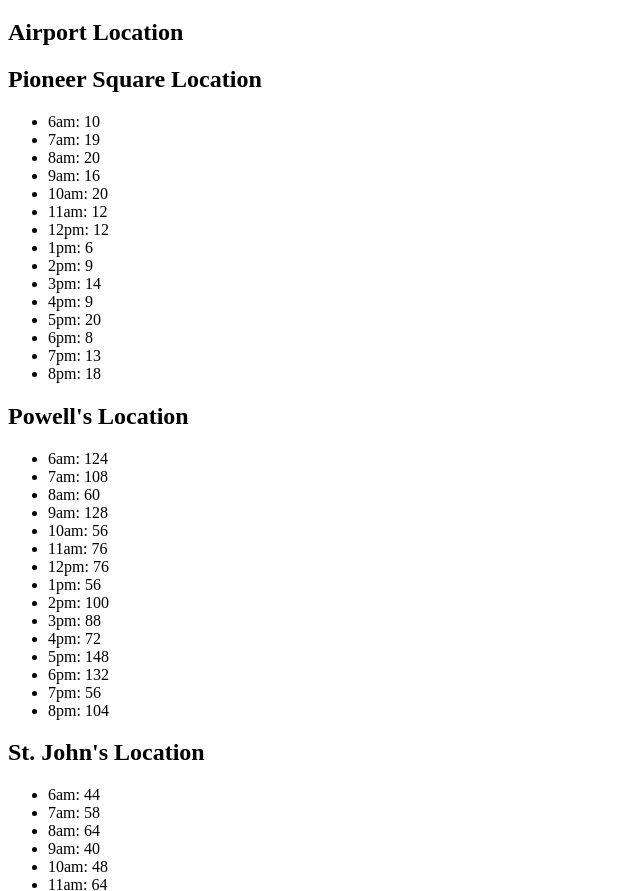
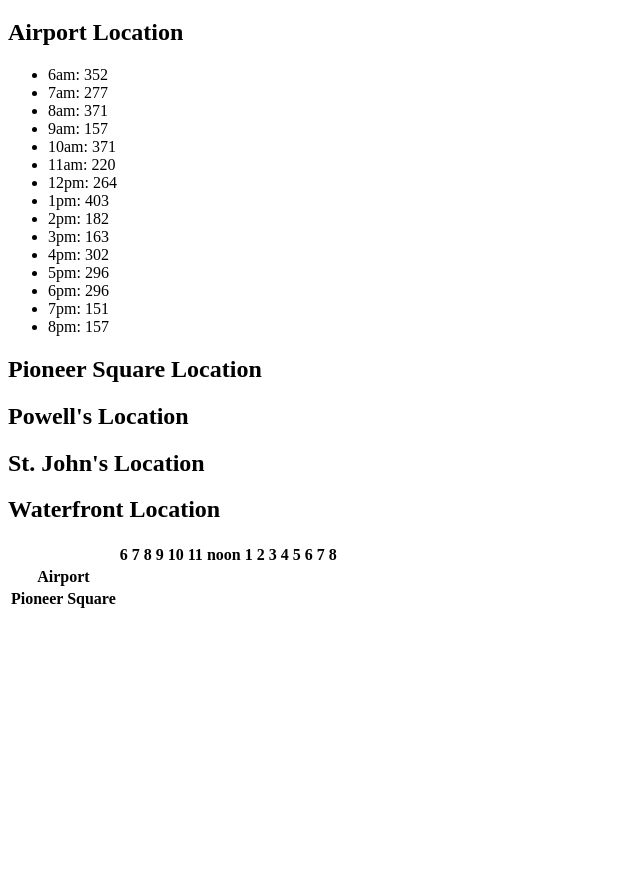
Before and after one commit to vlsiira/cookie-stand, a plain HTML site: page sales.html in a window 1280 px wide. Shown: the part 61-952 px from the top of the page, without its empty margins (0-640 px from the left). After the commit the page ends 800 px from the top, so only its background shows below. Drawn offline with Linux system fonts and the light colour scheme.

Commit message:
airport location list appears

```diff
--- a/app.js
+++ b/app.js
@@ -26,13 +26,19 @@
 
 ///////////////Constructor/////////////////////////////////////////////////
 
-function CookieStand (minHrlyCust, maxHrlyCust, avgCookiesCust, amntCookiesPurch, hourOfDay) {
+function CookieStand (minHrlyCust, maxHrlyCust, avgCookiesCust) {
     this.minHrlyCust = minHrlyCust;
     this.maxHrlyCust = maxHrlyCust;
     this.avgCookiesCust = avgCookiesCust;
-    this.amntCookiesPurch = amntCookiesPurch;
-    this.hourOfDay = hourOfDay;
+    this.amntCookiesPurch = [];
+    this.hourOfDay = ['6am: ', '7am: ', '8am: ', '9am: ', '10am: ', '11am: ', '12pm: ', '1pm: ', '2pm: ', '3pm: ', '4pm: ', '5pm: ', '6pm: ', '7pm: ', '8pm: '];
 }
+
+// This method was working, then it stopped working (I got undefined when calling airportLoc.calc();
+// in console).  Then I added line the return, and I got an array when calling the method, but it's not
+// working the way it's supposed to.
+
+// ^^^TODO push random customer number * avg cookie number into amount cookies array
 
 CookieStand.prototype.calc = function () {
     let min = Math.ceil(this.minHrlyCust);
@@ -45,134 +51,148 @@ CookieStand.prototype.calc = function () {
     }
 }
 
-// CookieStand.prototype.list = function () {
-//     for (let i = 0; i < airportLoc.hourOfDay.length; i++) {
-//         const airport = document.getElementById('airport');
-//         const newLi = document.createElement('li');
-//         newLi.textContent = airportLoc.hourOfDay[i] + airportLoc.amntCookiesPurch[i];
-//         airport.appendChild(newLi);
-//     }
-// }
+CookieStand.prototype.list = function () {
+    for (let i = 0; i < 15; i++) {
+        const airport = document.getElementById('airport');
+        const newLi = document.createElement('li');
+        newLi.textContent = this.hourOfDay[i] + this.amntCookiesPurch[i];
+        airport.appendChild(newLi);
+    }
+}
 
-const airportLoc = new CookieStand(23, 65, 6.3, [], ['6am: ', '7am: ', '8am: ', '9am: ', '10am: ', '11am: ', '12pm: ', '1pm: ', '2pm: ', '3pm: ', '4pm: ', '5pm: ', '6pm: ', '7pm: ', '8pm: ']);
+// ^^^TODO make the above info appear in list form
+
+const airportLoc = new CookieStand(23, 65, 6.3);
 airportLoc.calc();
+airportLoc.list();
 
-//##################### Practice #####################################################################
+///////////////////////////////////////////////////////////////////////////////////////
 
-// object literal- this worked
 
-// const basket = {
-//     name: 'gift basket',
-//     apples: 6,
-//     bananas: 3,
-//     log: function () {
-//         console.log(this.name);
+
+
+// TODO create table
+//       -make data display in table
+
+// TODO create new instances of CookieStand for other stores
+
+// TODO calculate totals for each store
+
+// const pioneerSqLoc = {
+//     minHrlyCust: 3,
+//     maxHrlyCust: 24,
+//     avgCookiesCust: 1.2,
+//     getRandomNum: function () {
+//         this.minHrlyCust = Math.ceil(this.minHrlyCust);
+//         this.maxHrlyCust = Math.floor(this.maxHrlyCust);
+//         for (let i = 0; i < this.hourOfDay.length; i++) {
+//             this.amntCookiesPurch.push((Math.floor(Math.random() * (this.maxHrlyCust - this.minHrlyCust + 1)) + this.minHrlyCust) * Math.round(this.avgCookiesCust));
+//         }
+//         for(let i = 0; i < pioneerSqLoc.hourOfDay.length; i++) {
+//             const pioneerSq = document.getElementById('pioneerSq');
+//             const secondLi = document.createElement('li');
+//             secondLi.textContent = pioneerSqLoc.hourOfDay[i] + pioneerSqLoc.amntCookiesPurch[i];
+//             pioneerSq.appendChild(secondLi);
+//         }
 //     },
-//     addFruit: function () {
-//         return this.apples + this.bananas;
-//     }
+//     amntCookiesPurch: [],
+//     hourOfDay: ['6am: ', '7am: ', '8am: ', '9am: ', '10am: ', '11am: ', '12pm: ', '1pm: ', '2pm: ', '3pm: ', '4pm: ', '5pm: ', '6pm: ', '7pm: ', '8pm: ']
 // };
+// pioneerSqLoc.getRandomNum();
+// console.log(pioneerSqLoc.amntCookiesPurch);
 
-// basket.log();
-// basket.addFruit();
+// const powellsLoc = {
+//     minHrlyCust: 11,
+//     maxHrlyCust: 38,
+//     avgCookiesCust: 3.7,
+//     getRandomNum: function () {
+//         this.minHrlyCust = Math.ceil(this.minHrlyCust);
+//         this.maxHrlyCust = Math.floor(this.maxHrlyCust);
+//         for (let i = 0; i < this.hourOfDay.length; i++) {
+//             this.amntCookiesPurch.push((Math.floor(Math.random() * (this.maxHrlyCust - this.minHrlyCust + 1)) + this.minHrlyCust) * Math.round(this.avgCookiesCust));
+//         }
+//         for (let i = 0; i < powellsLoc.hourOfDay.length; i++) {
+//             const powells = document.getElementById('powells');
+//             const thirdLi = document.createElement('li');
+//             thirdLi.textContent = powellsLoc.hourOfDay[i] + powellsLoc.amntCookiesPurch[i];
+//             powells.appendChild(thirdLi);
+//         }
+//     },
+//     amntCookiesPurch: [],
+//     hourOfDay: ['6am: ', '7am: ', '8am: ', '9am: ', '10am: ', '11am: ', '12pm: ', '1pm: ', '2pm: ', '3pm: ', '4pm: ', '5pm: ', '6pm: ', '7pm: ', '8pm: ']
+// };
+// powellsLoc.getRandomNum();
+// console.log(powellsLoc.amntCookiesPurch);
 
-//############################################################################################
+// const stJohnsLoc = {
+//     minHrlyCust: 20,
+//     maxHrlyCust: 38,
+//     avgCookiesCust: 2.3,
+//     getRandomNum: function () {
+//         this.minHrlyCust = Math.ceil(this.minHrlyCust);
+//         this.maxHrlyCust = Math.floor(this.maxHrlyCust);
+//         for (let i = 0; i < this.hourOfDay.length; i++) {
+//             this.amntCookiesPurch.push((Math.floor(Math.random() * (this.maxHrlyCust - this.minHrlyCust + 1)) + this.minHrlyCust) * Math.round(this.avgCookiesCust));
+//         }
+//         for (let i = 0; i < stJohnsLoc.hourOfDay.length; i++) {
+//             const stJohns = document.getElementById('stJohns');
+//             const fourthLi = document.createElement('li');
+//             fourthLi.textContent = stJohnsLoc.hourOfDay[i] + stJohnsLoc.amntCookiesPurch[i];
+//             stJohns.appendChild(fourthLi);
+//         }
+//     },
+//     amntCookiesPurch: [],
+//     hourOfDay: ['6am: ', '7am: ', '8am: ', '9am: ', '10am: ', '11am: ', '12pm: ', '1pm: ', '2pm: ', '3pm: ', '4pm: ', '5pm: ', '6pm: ', '7pm: ', '8pm: ']
+// };
+// stJohnsLoc.getRandomNum();
+// console.log(stJohnsLoc.amntCookiesPurch);
 
-///////////////////////////////////////////////////////////////////
+// const waterfrontLoc = {
+//     minHrlyCust: 2,
+//     maxHrlyCust: 16,
+//     avgCookiesCust: 4.6,
+//     getRandomNum: function () {
+//         this.minHrlyCust = Math.ceil(this.minHrlyCust);
+//         this.maxHrlyCust = Math.floor(this.maxHrlyCust);
+//         for (let i = 0; i < this.hourOfDay.length; i++) {
+//             this.amntCookiesPurch.push((Math.floor(Math.random() * (this.maxHrlyCust - this.minHrlyCust + 1)) + this.minHrlyCust) * Math.round(this.avgCookiesCust));
+//         }
+//         for (let i = 0; i < waterfrontLoc.hourOfDay.length; i++) {
+//             const waterfront = document.getElementById('waterfront');
+//             const fifthLi = document.createElement('li');
+//             fifthLi.textContent = waterfrontLoc.hourOfDay[i] + waterfrontLoc.amntCookiesPurch[i];
+//             waterfront.appendChild(fifthLi);
+//         }
+//     },
+//     amntCookiesPurch: [],
+//     hourOfDay: ['6am: ', '7am: ', '8am: ', '9am: ', '10am: ', '11am: ', '12pm: ', '1pm: ', '2pm: ', '3pm: ', '4pm: ', '5pm: ', '6pm: ', '7pm: ', '8pm: ']
+// };
+// waterfrontLoc.getRandomNum();
+// console.log(waterfrontLoc.amntCookiesPurch);
+
+// //##################### Practice #####################################################################
+
+// // object literal- this worked
+
+// // const basket = {
+// //     name: 'gift basket',
+// //     apples: 6,
+// //     bananas: 3,
+// //     log: function () {
+// //         console.log(this.name);
+// //     },
+// //     addFruit: function () {
+// //         return this.apples + this.bananas;
+// //     }
+// // };
+
+// // basket.log();
+// // basket.addFruit();
+
+////////////////////Lines I might want later///////////////////////////////////////////////
 // console.log(airportLoc.calc());
 //CookieStand.amntCookiesPurch = [];
 //console.log(CookieStand.amntCookiesPurch);
 //const hourOfDay = ['6am: ', '7am: ', '8am: ', '9am: ', '10am: ', '11am: ', '12pm: ', '1pm: ', '2pm: ', '3pm: ', '4pm: ', '5pm: ', '6pm: ', '7pm: ', '8pm: '];
         //this.amntCookiesPurch.push((Math.floor(Math.random() * (max - min + 1)) + min) * Math.round(this.avgCookiesCust));
-/////////////////////////////////////////////////////////////////////////////
-const pioneerSqLoc = {
-    minHrlyCust: 3,
-    maxHrlyCust: 24,
-    avgCookiesCust: 1.2,
-    getRandomNum: function () {
-        this.minHrlyCust = Math.ceil(this.minHrlyCust);
-        this.maxHrlyCust = Math.floor(this.maxHrlyCust);
-        for (let i = 0; i < this.hourOfDay.length; i++) {
-            this.amntCookiesPurch.push((Math.floor(Math.random() * (this.maxHrlyCust - this.minHrlyCust + 1)) + this.minHrlyCust) * Math.round(this.avgCookiesCust));
-        }
-        for(let i = 0; i < pioneerSqLoc.hourOfDay.length; i++) {
-            const pioneerSq = document.getElementById('pioneerSq');
-            const secondLi = document.createElement('li');
-            secondLi.textContent = pioneerSqLoc.hourOfDay[i] + pioneerSqLoc.amntCookiesPurch[i];
-            pioneerSq.appendChild(secondLi);
-        }
-    },
-    amntCookiesPurch: [],
-    hourOfDay: ['6am: ', '7am: ', '8am: ', '9am: ', '10am: ', '11am: ', '12pm: ', '1pm: ', '2pm: ', '3pm: ', '4pm: ', '5pm: ', '6pm: ', '7pm: ', '8pm: ']
-};
-pioneerSqLoc.getRandomNum();
-console.log(pioneerSqLoc.amntCookiesPurch);
-
-const powellsLoc = {
-    minHrlyCust: 11,
-    maxHrlyCust: 38,
-    avgCookiesCust: 3.7,
-    getRandomNum: function () {
-        this.minHrlyCust = Math.ceil(this.minHrlyCust);
-        this.maxHrlyCust = Math.floor(this.maxHrlyCust);
-        for (let i = 0; i < this.hourOfDay.length; i++) {
-            this.amntCookiesPurch.push((Math.floor(Math.random() * (this.maxHrlyCust - this.minHrlyCust + 1)) + this.minHrlyCust) * Math.round(this.avgCookiesCust));
-        }
-        for (let i = 0; i < powellsLoc.hourOfDay.length; i++) {
-            const powells = document.getElementById('powells');
-            const thirdLi = document.createElement('li');
-            thirdLi.textContent = powellsLoc.hourOfDay[i] + powellsLoc.amntCookiesPurch[i];
-            powells.appendChild(thirdLi);
-        }
-    },
-    amntCookiesPurch: [],
-    hourOfDay: ['6am: ', '7am: ', '8am: ', '9am: ', '10am: ', '11am: ', '12pm: ', '1pm: ', '2pm: ', '3pm: ', '4pm: ', '5pm: ', '6pm: ', '7pm: ', '8pm: ']
-};
-powellsLoc.getRandomNum();
-console.log(powellsLoc.amntCookiesPurch);
-
-const stJohnsLoc = {
-    minHrlyCust: 20,
-    maxHrlyCust: 38,
-    avgCookiesCust: 2.3,
-    getRandomNum: function () {
-        this.minHrlyCust = Math.ceil(this.minHrlyCust);
-        this.maxHrlyCust = Math.floor(this.maxHrlyCust);
-        for (let i = 0; i < this.hourOfDay.length; i++) {
-            this.amntCookiesPurch.push((Math.floor(Math.random() * (this.maxHrlyCust - this.minHrlyCust + 1)) + this.minHrlyCust) * Math.round(this.avgCookiesCust));
-        }
-        for (let i = 0; i < stJohnsLoc.hourOfDay.length; i++) {
-            const stJohns = document.getElementById('stJohns');
-            const fourthLi = document.createElement('li');
-            fourthLi.textContent = stJohnsLoc.hourOfDay[i] + stJohnsLoc.amntCookiesPurch[i];
-            stJohns.appendChild(fourthLi);
-        }
-    },
-    amntCookiesPurch: [],
-    hourOfDay: ['6am: ', '7am: ', '8am: ', '9am: ', '10am: ', '11am: ', '12pm: ', '1pm: ', '2pm: ', '3pm: ', '4pm: ', '5pm: ', '6pm: ', '7pm: ', '8pm: ']
-};
-stJohnsLoc.getRandomNum();
-console.log(stJohnsLoc.amntCookiesPurch);
-
-const waterfrontLoc = {
-    minHrlyCust: 2,
-    maxHrlyCust: 16,
-    avgCookiesCust: 4.6,
-    getRandomNum: function () {
-        this.minHrlyCust = Math.ceil(this.minHrlyCust);
-        this.maxHrlyCust = Math.floor(this.maxHrlyCust);
-        for (let i = 0; i < this.hourOfDay.length; i++) {
-            this.amntCookiesPurch.push((Math.floor(Math.random() * (this.maxHrlyCust - this.minHrlyCust + 1)) + this.minHrlyCust) * Math.round(this.avgCookiesCust));
-        }
-        for (let i = 0; i < waterfrontLoc.hourOfDay.length; i++) {
-            const waterfront = document.getElementById('waterfront');
-            const fifthLi = document.createElement('li');
-            fifthLi.textContent = waterfrontLoc.hourOfDay[i] + waterfrontLoc.amntCookiesPurch[i];
-            waterfront.appendChild(fifthLi);
-        }
-    },
-    amntCookiesPurch: [],
-    hourOfDay: ['6am: ', '7am: ', '8am: ', '9am: ', '10am: ', '11am: ', '12pm: ', '1pm: ', '2pm: ', '3pm: ', '4pm: ', '5pm: ', '6pm: ', '7pm: ', '8pm: ']
-};
-waterfrontLoc.getRandomNum();
-console.log(waterfrontLoc.amntCookiesPurch);
+///
--- a/sales.html
+++ b/sales.html
@@ -12,21 +12,7 @@
         <section>
             <h2>Airport Location</h2>
             <ul id="airport">
-                <!-- <li class="airport"></li>
-                <li class="airport"></li>
-                <li class="airport"></li>
-                <li class="airport"></li>
-                <li class="airport"></li>
-                <li class="airport"></li>
-                <li class="airport"></li>
-                <li class="airport"></li>
-                <li class="airport"></li>
-                <li class="airport"></li>
-                <li class="airport"></li>
-                <li class="airport"></li>
-                <li class="airport"></li>
-                <li class="airport"></li>
-                <li class="airport"></li> -->
+
             </ul>
         </section>
 
@@ -50,6 +36,39 @@
 
             </ul>
 
+        <table>
+            <tr>
+                <th></th>
+                <th>6</th>
+                <th>7</th>
+                <th>8</th>
+                <th>9</th>
+                <th>10</th>
+                <th>11</th>
+                <th>noon</th>
+                <th>1</th>
+                <th>2</th>
+                <th>3</th>
+                <th>4</th>
+                <th>5</th>
+                <th>6</th>
+                <th>7</th>
+                <th>8</th>
+            </tr>
+            <tr>
+                <th>Airport</th>
+                <td></td>
+                <td></td>
+                <td></td>
+            </tr>
+            <tr>
+                <th>Pioneer Square</th>
+                <td></td>
+                <td></td>
+
+            </tr>
+        </table>
+
         <script src="app.js"></script>
 
     </body>
```
Also changed, not shown: practice.js (added, +21 -0 lines).
